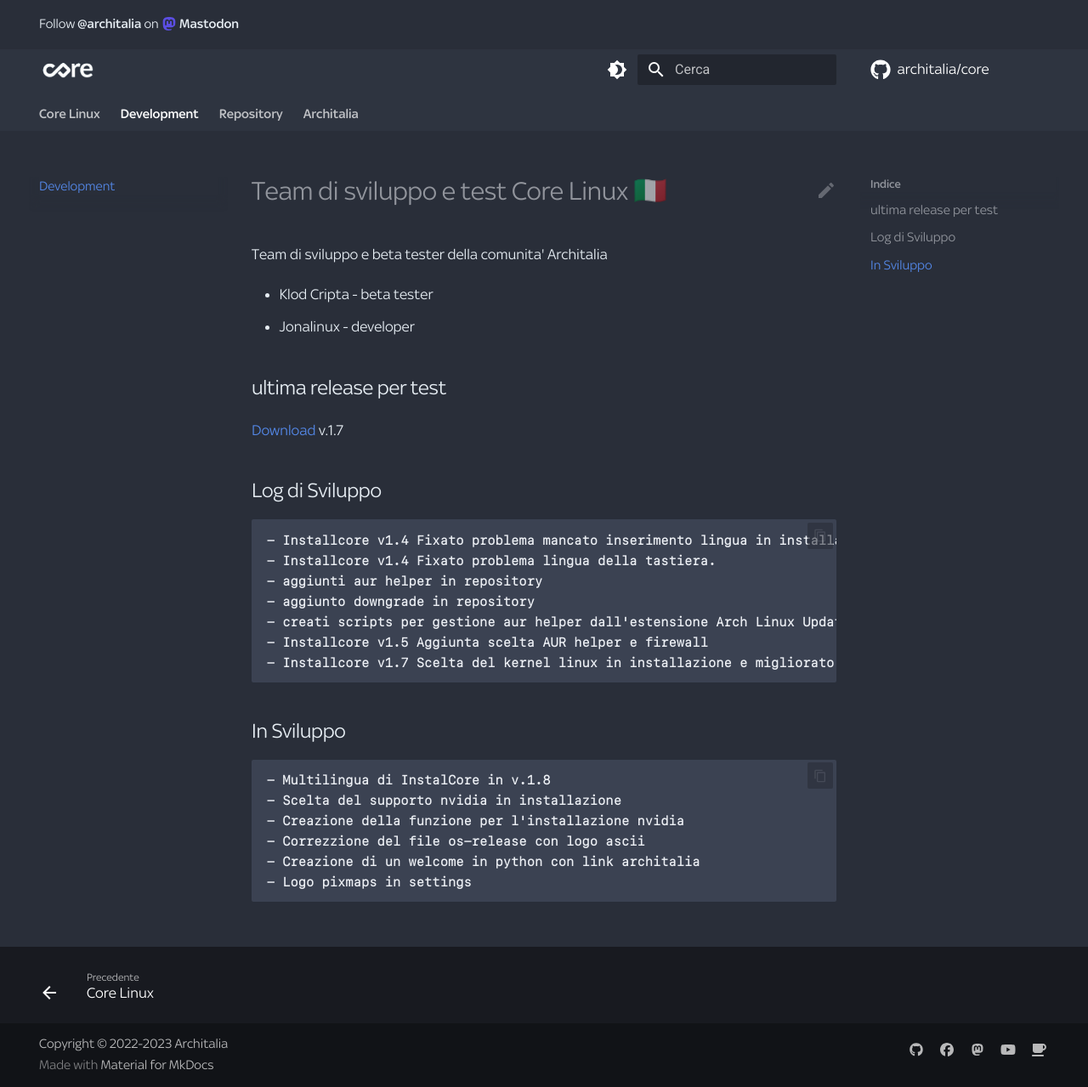
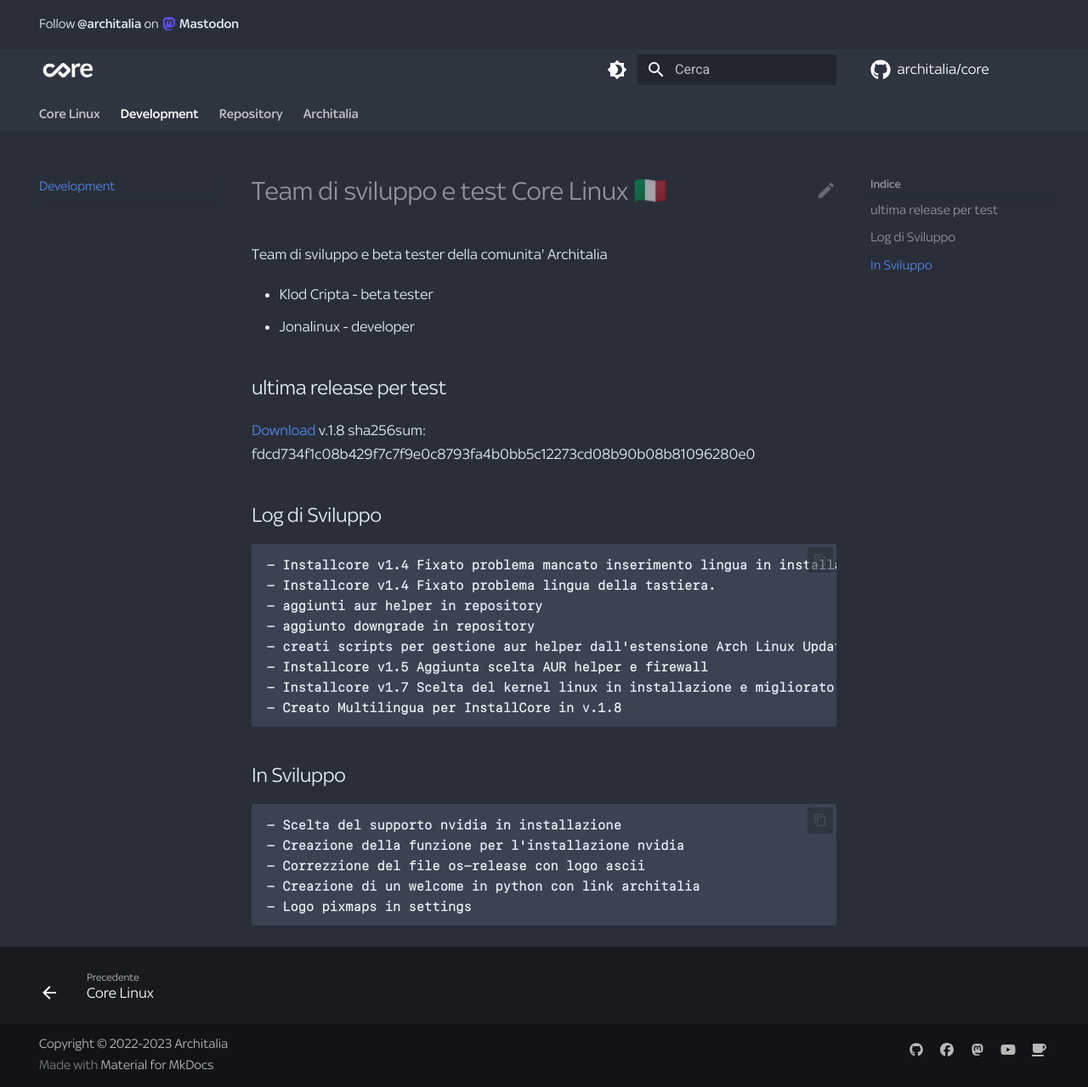
Before and after one commit to ArchItalia/core, an MkDocs documentation site: the page built from docs/dev.md, in a window 1280 px wide and 1279 px high. Shown: the whole window at 85% size. Built offline with MkDocs 1.6.1 and Material for MkDocs 9.7.7, drawn with Linux system fonts in a browser that asks for light colours; some web fonts are replaced; comment, search, counter and statistics services are not loaded; the version menu is left out.

Commit message:
Update dev.md

````diff
--- a/docs/dev.md
+++ b/docs/dev.md
@@ -5,7 +5,8 @@ Team di sviluppo e beta tester della comunita' Architalia
 - Jonalinux - developer
 
 ## ultima release per test
-[Download](https://drive.google.com/file/d/1BksM4fGwZNrzx6q4xhJqOx2GAWc7ZTMM/view?usp=drive_link) v.1.7
+[Download](https://drive.google.com/file/d/1ZszQ-0ke65Ya40a_7zBCXuKxh3F0E6sq/view?usp=sharing) v.1.8 sha256sum: fdcd734f1c08b429f7c7f9e0c8793fa4b0bb5c12273cd08b90b08b81096280e0
+
 
 ## Log di Sviluppo
 
@@ -17,12 +18,12 @@ Team di sviluppo e beta tester della comunita' Architalia
 - creati scripts per gestione aur helper dall'estensione Arch Linux Updates Indicator
 - Installcore v1.5 Aggiunta scelta AUR helper e firewall
 - Installcore v1.7 Scelta del kernel linux in installazione e migliorato il menu guida
+- Creato Multilingua per InstallCore in v.1.8
 ```
 
 ## In Sviluppo
 
 ```
-- Multilingua di InstalCore in v.1.8
 - Scelta del supporto nvidia in installazione
 - Creazione della funzione per l'installazione nvidia
 - Correzzione del file os-release con logo ascii
````
